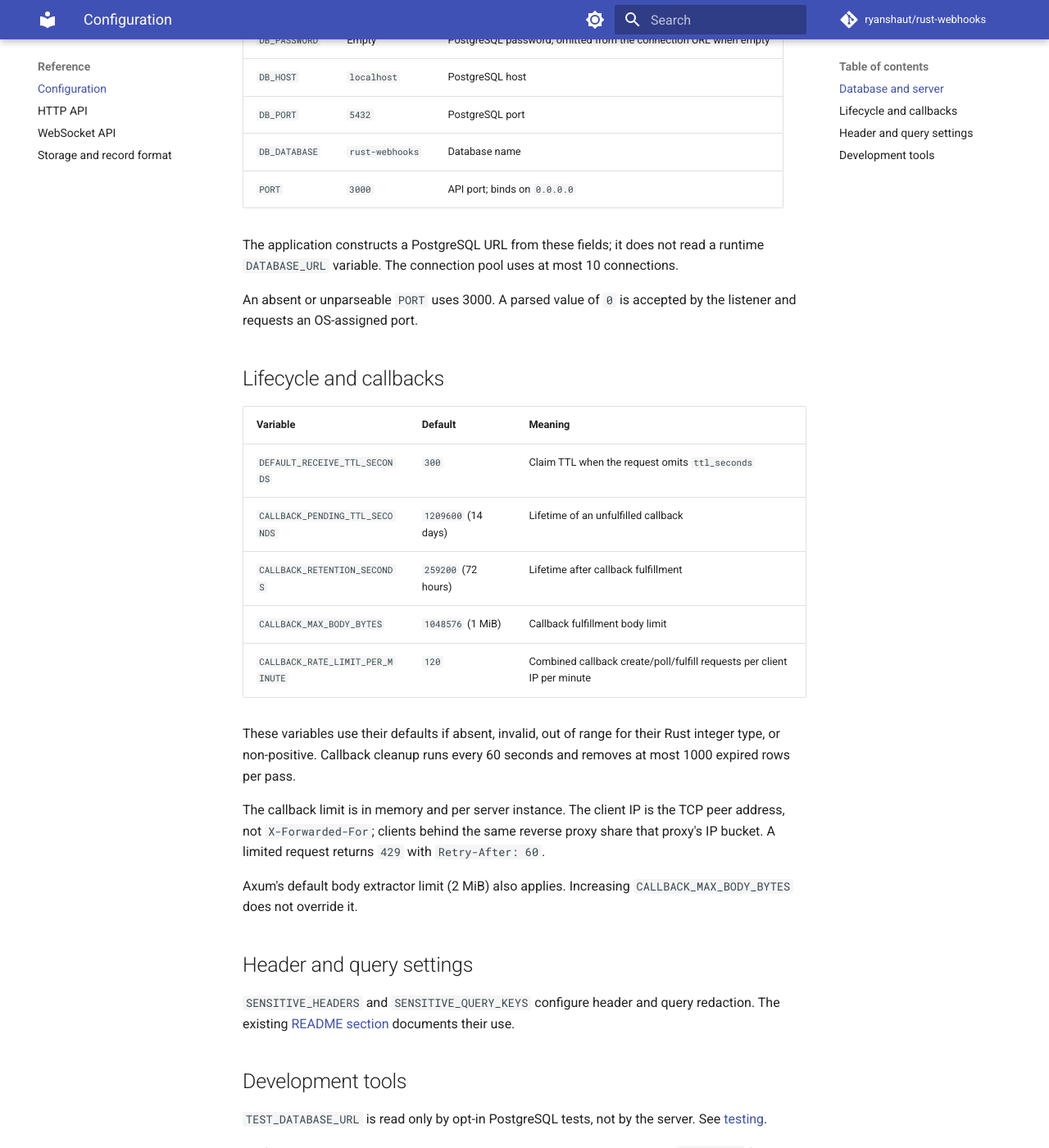
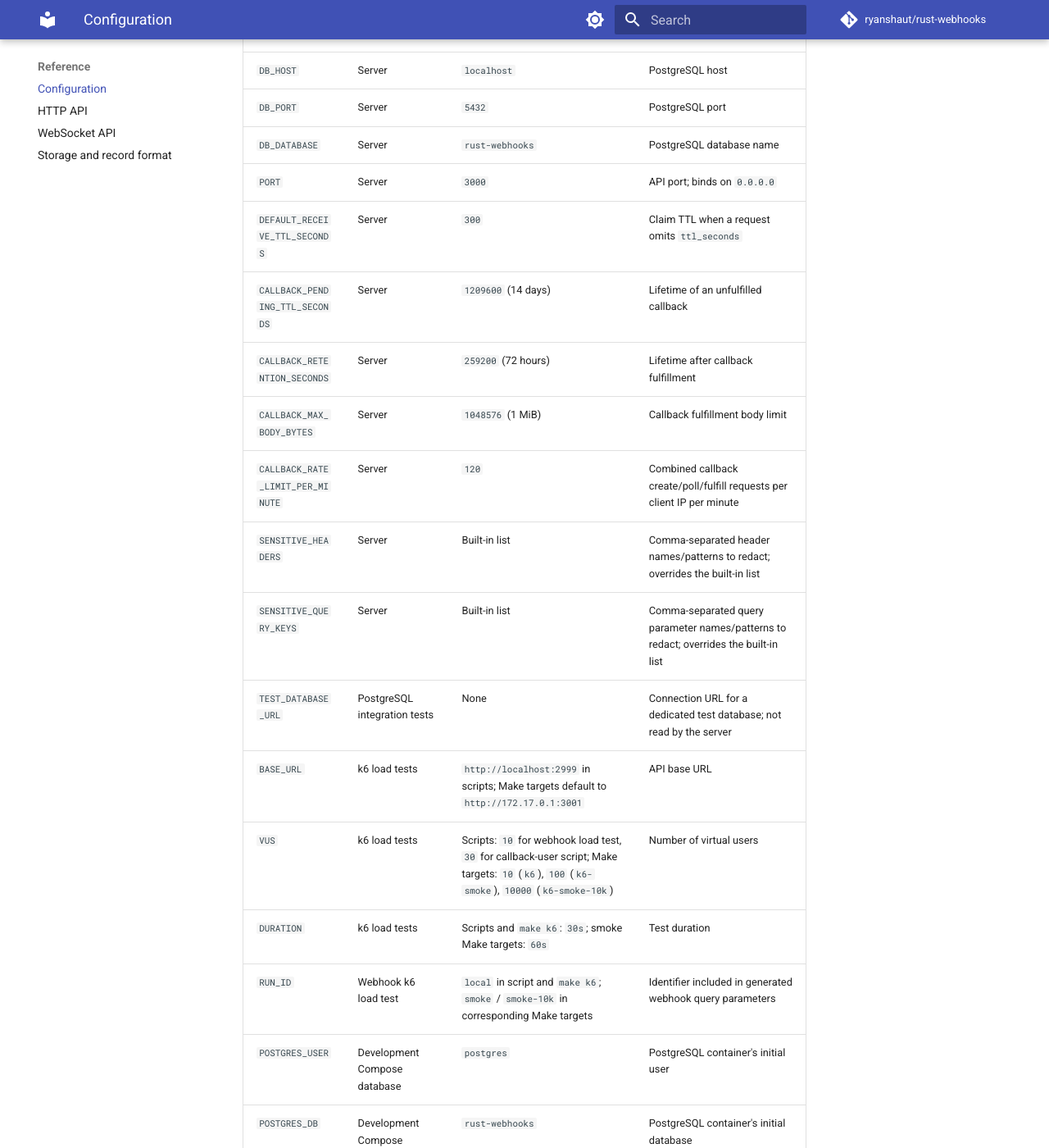
Before and after one commit to ryanshaut/rust-webhooks, an MkDocs documentation site: the page built from docs/reference/configuration.md, in a window 1280 px wide and 1400 px high, scrolled down 435 px. Shown: the whole window at 82% size. Built offline with MkDocs 1.6.1 and Material for MkDocs 9.7.7, drawn with Linux system fonts in a browser that asks for light colours; comment, search, counter and statistics services are not loaded; some of the changed text lies outside the part shown.

Commit message:
update docs

```diff
--- a/docs/reference/configuration.md
+++ b/docs/reference/configuration.md
@@ -1,57 +1,61 @@
 # Configuration reference
 
 The application loads `.env` at startup using `dotenvy`, then reads environment
-variables. There is no checked-in `.env.example`.
+variables. There is no checked-in `.env.example`. The table includes variables
+used by the server as well as optional tests, load tests, and the development
+Compose database.
 
-## Database and server
+| Variable | Used by | Default | Meaning |
+| --- | --- | --- | --- |
+| `DB_USERNAME` | Server | `postgres` | PostgreSQL user |
+| `DB_PASSWORD` | Server | Empty | PostgreSQL password; omitted from the connection URL when empty |
+| `DB_HOST` | Server | `localhost` | PostgreSQL host |
+| `DB_PORT` | Server | `5432` | PostgreSQL port |
+| `DB_DATABASE` | Server | `rust-webhooks` | PostgreSQL database name |
+| `PORT` | Server | `3000` | API port; binds on `0.0.0.0` |
+| `DEFAULT_RECEIVE_TTL_SECONDS` | Server | `300` | Claim TTL when a request omits `ttl_seconds` |
+| `CALLBACK_PENDING_TTL_SECONDS` | Server | `1209600` (14 days) | Lifetime of an unfulfilled callback |
+| `CALLBACK_RETENTION_SECONDS` | Server | `259200` (72 hours) | Lifetime after callback fulfillment |
+| `CALLBACK_MAX_BODY_BYTES` | Server | `1048576` (1 MiB) | Callback fulfillment body limit |
+| `CALLBACK_RATE_LIMIT_PER_MINUTE` | Server | `120` | Combined callback create/poll/fulfill requests per client IP per minute |
+| `SENSITIVE_HEADERS` | Server | Built-in list | Comma-separated header names/patterns to redact; overrides the built-in list |
+| `SENSITIVE_QUERY_KEYS` | Server | Built-in list | Comma-separated query parameter names/patterns to redact; overrides the built-in list |
+| `TEST_DATABASE_URL` | PostgreSQL integration tests | None | Connection URL for a dedicated test database; not read by the server |
+| `BASE_URL` | k6 load tests | `http://localhost:2999` in scripts; Make targets default to `http://172.17.0.1:3001` | API base URL |
+| `VUS` | k6 load tests | Scripts: `10` for webhook load test, `30` for callback-user script; Make targets: `10` (`k6`), `100` (`k6-smoke`), `10000` (`k6-smoke-10k`) | Number of virtual users |
+| `DURATION` | k6 load tests | Scripts and `make k6`: `30s`; smoke Make targets: `60s` | Test duration |
+| `RUN_ID` | Webhook k6 load test | `local` in script and `make k6`; `smoke` / `smoke-10k` in corresponding Make targets | Identifier included in generated webhook query parameters |
+| `POSTGRES_USER` | Development Compose database | `postgres` | PostgreSQL container's initial user |
+| `POSTGRES_DB` | Development Compose database | `rust-webhooks` | PostgreSQL container's initial database |
+| `POSTGRES_HOST_AUTH_METHOD` | Development Compose database | `trust` | PostgreSQL container authentication method; use safer authentication outside local development |
 
-| Variable | Default | Meaning |
-| --- | --- | --- |
-| `DB_USERNAME` | `postgres` | PostgreSQL user |
-| `DB_PASSWORD` | Empty | PostgreSQL password; omitted from the connection URL when empty |
-| `DB_HOST` | `localhost` | PostgreSQL host |
-| `DB_PORT` | `5432` | PostgreSQL port |
-| `DB_DATABASE` | `rust-webhooks` | Database name |
-| `PORT` | `3000` | API port; binds on `0.0.0.0` |
-
-The application constructs a PostgreSQL URL from these fields; it does not read a
+The application constructs a PostgreSQL URL from `DB_*`; it does not read a
 runtime `DATABASE_URL` variable. The connection pool uses at most 10 connections.
+The project does not configure any Rust-specific environment variables.
 
 An absent or unparseable `PORT` uses 3000. A parsed value of `0` is accepted by the
-listener and requests an OS-assigned port.
+listener and requests an OS-assigned port. Invalid or non-positive TTL and callback
+settings use their documented defaults.
 
-## Lifecycle and callbacks
+The sensitive-key settings accept comma-separated, case-insensitive values.
+Patterns support exact matches, suffix matches such as `*token`, and contains
+matches such as `*secret*`. A supplied value replaces, rather than extends, the
+built-in list; an explicitly empty value disables redaction for that category.
+Redaction runs on headers and query parameters before database storage, not on
+payload bodies or callback JSON payloads.
 
-| Variable | Default | Meaning |
-| --- | --- | --- |
-| `DEFAULT_RECEIVE_TTL_SECONDS` | `300` | Claim TTL when the request omits `ttl_seconds` |
-| `CALLBACK_PENDING_TTL_SECONDS` | `1209600` (14 days) | Lifetime of an unfulfilled callback |
-| `CALLBACK_RETENTION_SECONDS` | `259200` (72 hours) | Lifetime after callback fulfillment |
-| `CALLBACK_MAX_BODY_BYTES` | `1048576` (1 MiB) | Callback fulfillment body limit |
-| `CALLBACK_RATE_LIMIT_PER_MINUTE` | `120` | Combined callback create/poll/fulfill requests per client IP per minute |
-
-These variables use their defaults if absent, invalid, out of range for their Rust
-integer type, or non-positive. Callback cleanup runs every 60 seconds and removes
-at most 1000 expired rows per pass.
-
-The callback limit is in memory and per server instance. The client IP is the TCP
-peer address, not `X-Forwarded-For`; clients behind the same reverse proxy share
-that proxy's IP bucket. A limited request returns `429` with `Retry-After: 60`.
+Callback cleanup runs every 60 seconds and removes at most 1000 expired rows per
+pass. The callback limit is in memory and per server instance. Its client IP is
+the TCP peer address, not `X-Forwarded-For`; clients behind the same reverse proxy
+share that proxy's IP bucket. A limited request returns `429` with
+`Retry-After: 60`.
 
 Axum's default body extractor limit (2 MiB) also applies. Increasing
 `CALLBACK_MAX_BODY_BYTES` does not override it.
 
-## Header and query settings
-
-`SENSITIVE_HEADERS` and `SENSITIVE_QUERY_KEYS` configure header and query
-redaction. The existing
-[README section](https://github.com/ryanshaut/rust-webhooks#sensitive-keys-redaction)
-documents their use.
-
-## Development tools
-
-`TEST_DATABASE_URL` is read only by opt-in PostgreSQL tests, not by the server.
-See [testing](../how-to/test.md).
+`TEST_DATABASE_URL` is used only by opt-in PostgreSQL tests, which create schema
+and modify data. Use a dedicated disposable database; see
+[testing](../how-to/test.md).
 
 Grafana in the development Compose stack also uses host port 3000. Use
 `PORT=3001` for the API when running both.
```
Also changed, not shown: README.md (+35 -0 lines).
